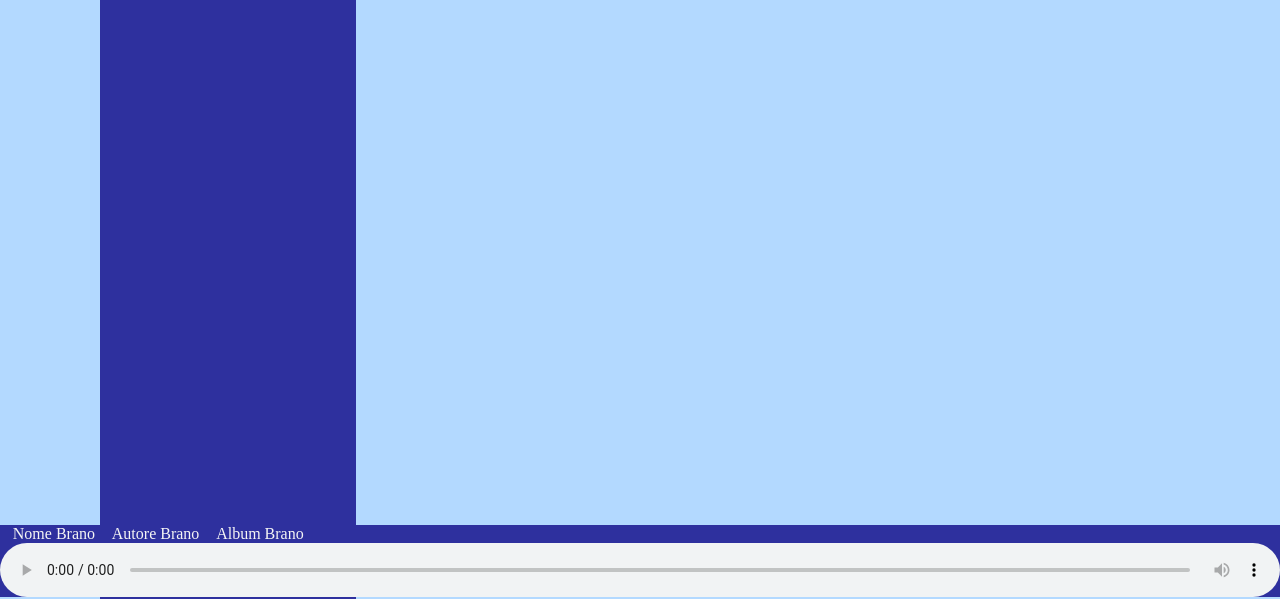
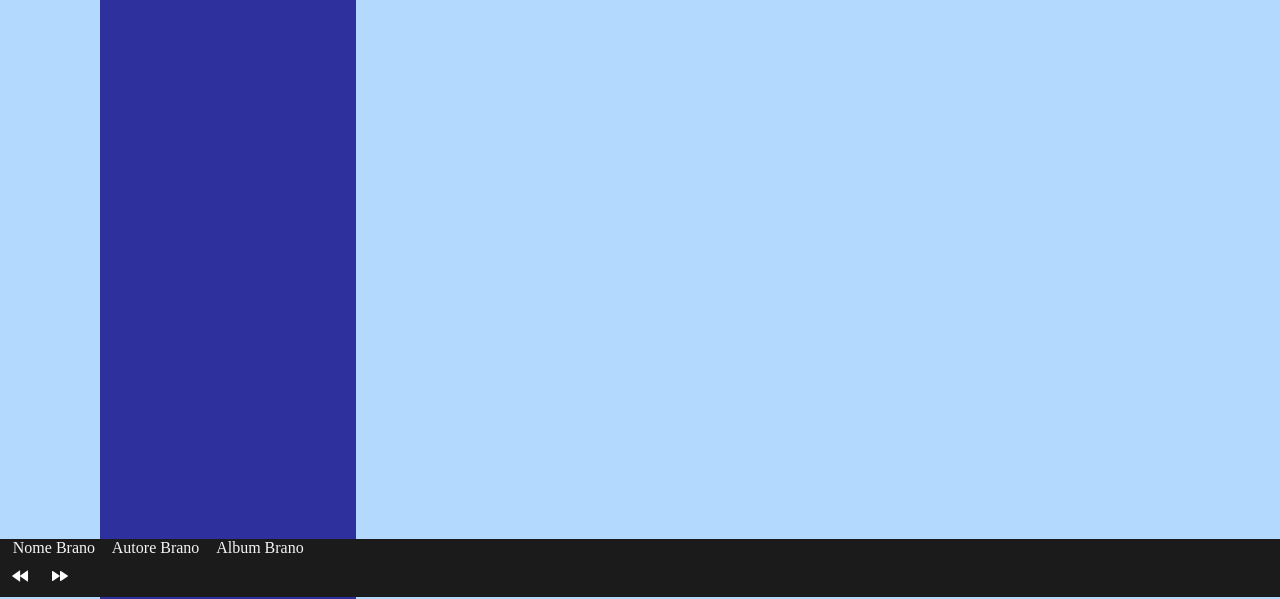
Before and after one commit to liuzzom/unisound, a plain HTML site: page home.html in a window 1280 px wide. Shown: the part 203-802 px from the top of the page. Drawn offline with nearby package versions, Linux system fonts and the light colour scheme.

Commit message:
prima versione dei tasti prev/next. Da implementare il cross platform

```diff
--- a/css/home_css/desktop.css
+++ b/css/home_css/desktop.css
@@ -79,7 +79,7 @@ body {
 }
 
 #streaming_section {
-    background-color: #2e309e;
+    background-color: #1b1b1b;
     color: whitesmoke;
     position: fixed;
     width: 100%;
@@ -87,13 +87,21 @@ body {
 }
 
 #streaming_bar {
-    background-color: #2e309e;
-    width: 100%;
+    background-color: #1b1b1b;
+    height: 100%;
     display: flex;
+    width: calc(100% - 80px);
+}
+
+.audio_button {
+    float: left;
+    height: 40px;
+    width: 40px;
+    background-color: #1b1b1b;
+    border: none;
 }
 
 #song_name, #album, #author {
-    display: inline;
     margin-left: 1%;
 }
 
--- a/home.html
+++ b/home.html
@@ -8,6 +8,7 @@
   <meta name="author" content="Federico Augello">
   <meta name="description" content="Tutta la musica che vuoi, ovunque.">
   <meta name="viewport" content="width=device-width, initial-scale=1.0">
+  <!-- Always force latest IE rendering engine -->
   <meta http-equiv="X-UA-Compatible" content="ie=edge">
 
   <link rel="icon" type="img/png" href="favicons/favicon-32.png" >
@@ -55,13 +56,20 @@
       </div>
 
   <footer id="streaming_section">
-    <p id="song_name">Nome Brano</p>
-    <p id="author">Autore Brano</p>
-    <p id="album">Album Brano</p>
-    <audio id="streaming_bar" controls>
-      <source src="./songs/PSY - Napal Baji.mp3" type="audio/mp3">
-      Your browser does not support the audio element.
-    </audio>
+    <div id="audio_info">
+      <span id="song_name">Nome Brano</span>
+      <span id="author">Autore Brano</span>
+      <span id="album">Album Brano</span>
+    </div>
+    <div id="audio_buttons">
+      <!-- <div>Icons made by <a href="https://www.flaticon.com/authors/smashicons" title="Smashicons">Smashicons</a> from <a href="https://www.flaticon.com/" title="Flaticon">www.flaticon.com</a> is licensed by <a href="http://creativecommons.org/licenses/by/3.0/" title="Creative Commons BY 3.0" target="_blank">CC 3.0 BY</a></div>-->
+      <button class="audio_button previous_song"><img src="./images/audio_buttons/previous.png" alt="Prev"></button>
+      <button class="audio_button next_song"><img src="./images/audio_buttons/next.png" alt="Next"></button>
+      <audio id="streaming_bar" controls>
+        <source src="./songs/PSY - Napal Baji.mp3" type="audio/mp3">
+        Your browser does not support the audio element.
+      </audio>
+    </div>
   </footer>
 
   <!-- jQuery library -->
```
Also changed, not shown: images/audio_buttons/next.png (added), images/audio_buttons/previous.png (added).
